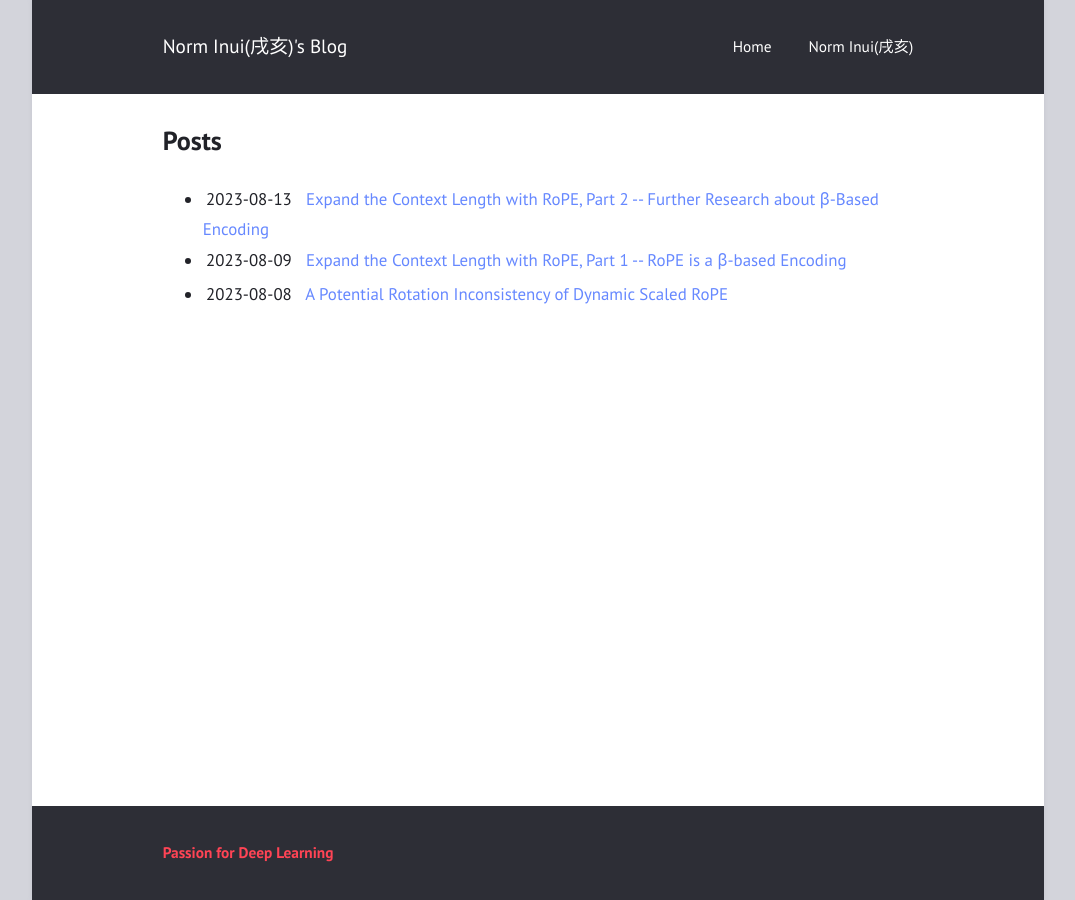
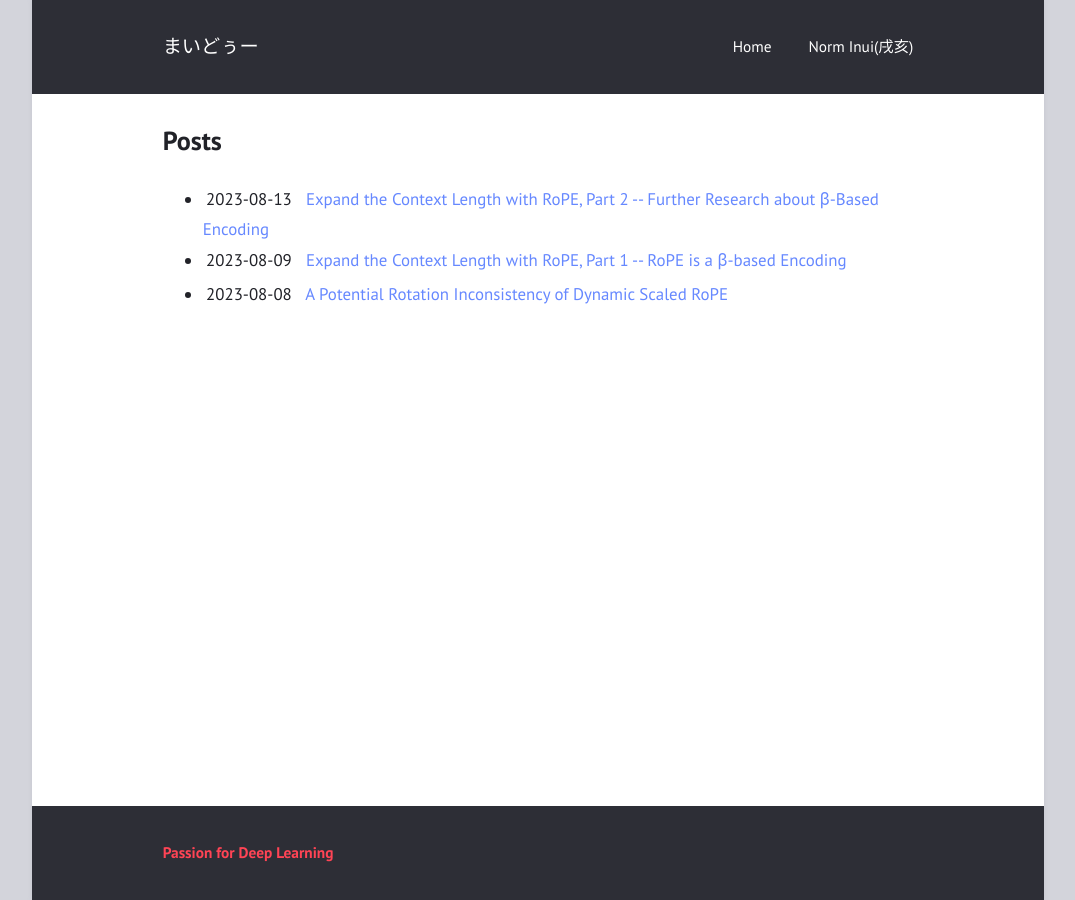
Before and after one commit to NormXU/NormXU.github.io, a Jekyll site: the page built from index.html, in a window 1280 px wide. Shown: the whole page, without its empty margins (102-1177 px from the left). Built offline with Jekyll 4.4.1, drawn with Linux system fonts in a browser that asks for light colours.

Commit message:
change blog title

```diff
--- a/_config.yml
+++ b/_config.yml
@@ -1,4 +1,4 @@
-title: "Norm Inui(戌亥)'s Blog"
+title: "まいどぅー"
 author: "Norm Inui"
 description: "<b style=\"color: #f45;\">Passion for Deep Learning</b>"
 permalink: /:title/
```
